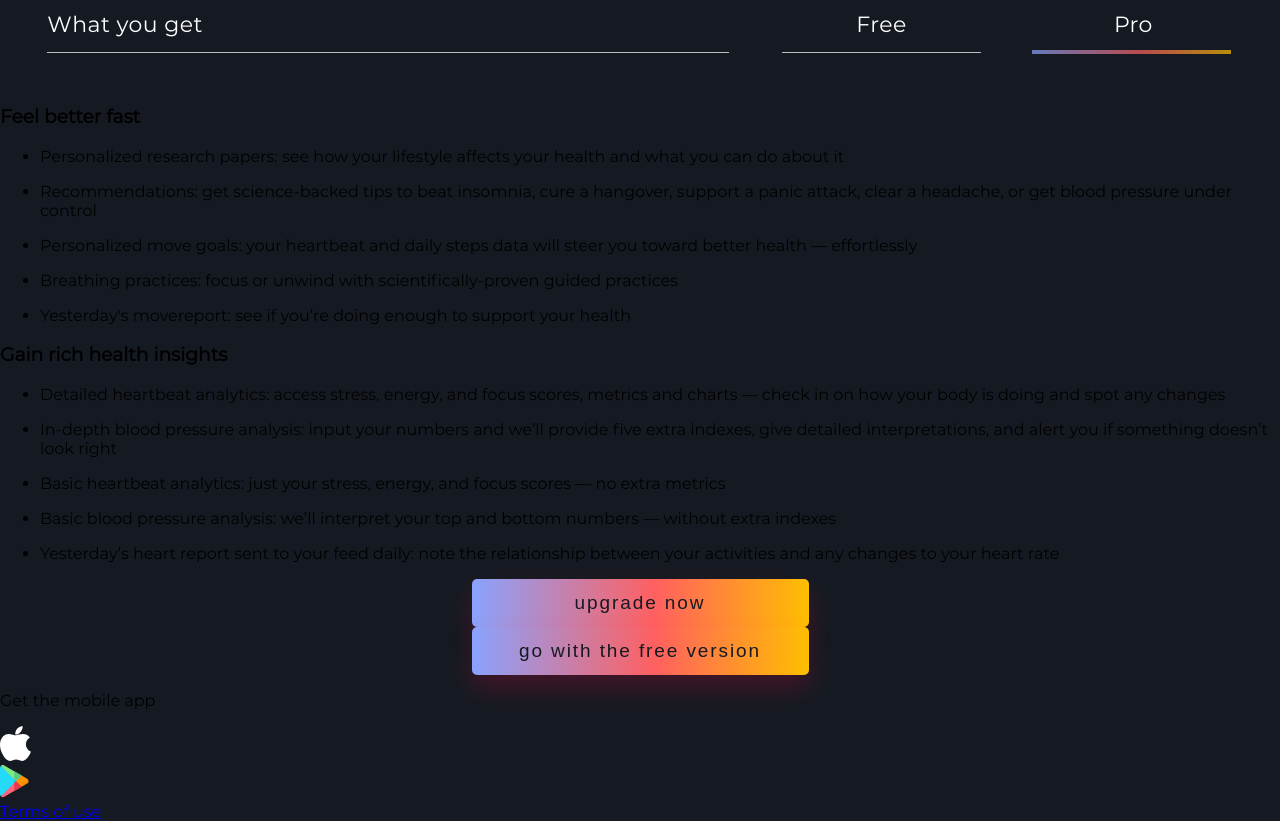
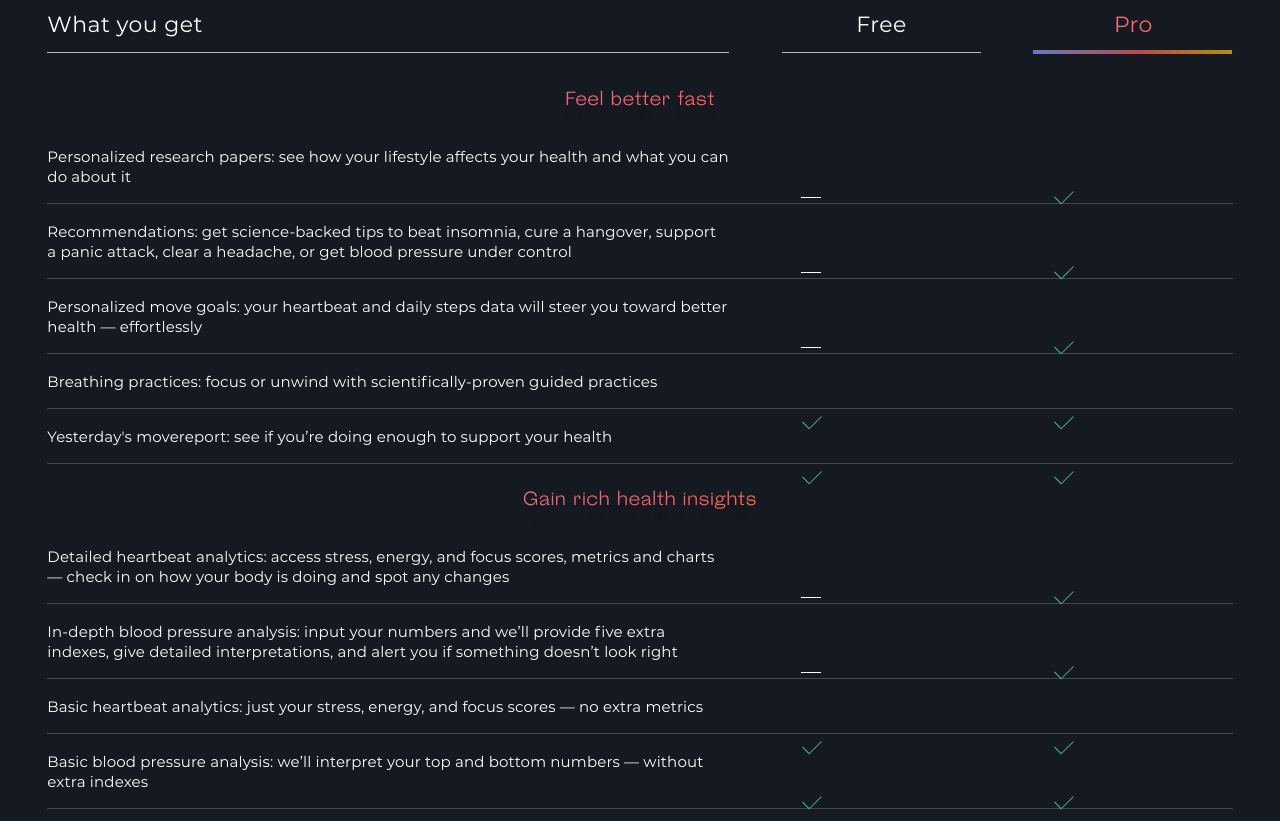
Before and after one commit to kokinz/Welltory, a React (Create React App) app: page / in a window 1280 px wide. Shown: the part 740-1561 px from the top of the page. Built offline with nearby package versions, Linux system fonts and the light colour scheme.

Commit message:
checks done

```diff
--- a/public/css/style.css
+++ b/public/css/style.css
@@ -8,7 +8,7 @@
 
 @font-face {
   font-family: "Steinbeck";
-  font-weight: 700;
+  font-weight: 400;
   font-style: normal;
   font-display: swap;
   src: local("Steinbeck"), url("../fonts/steinbeck-regular.woff2") format("woff2"), url("../fonts/steinbeck-regular.woff") format("woff");
--- a/src/components/main/main.jsx
+++ b/src/components/main/main.jsx
@@ -42,40 +42,40 @@ function Main() {
         <div className="tariff-plans__table table">
           <h3 className="table__header">Feel better fast</h3>
 
-          <ul className="table__list">
+          <ul className="table__list list">
             <li className="table__item">
               <p className="table__text">Personalized research papers: see how your lifestyle affects your health and what you can do about it</p>
 
-              <p className="table__free-check check"></p>
-              <p className="table__pro-check check table__pro-check--checked"></p>
+              <p className="table__check"></p>
+              <p className="table__check table__check--checked"></p>
             </li>
 
             <li className="table__item">
               <p className="table__text">Recommendations: get science-backed tips to beat insomnia, cure a hangover, support a panic attack, clear a headache, or get blood pressure under control</p>
 
-              <p className="table__free-check check"></p>
-              <p className="table__pro-check check table__pro-check--checked"></p>
+              <p className="table__check"></p>
+              <p className="table__check table__check--checked"></p>
             </li>
 
             <li className="table__item">
               <p className="table__text">Personalized move goals: your heartbeat and daily steps data will steer you toward better health — effortlessly</p>
 
-              <p className="table__free-check check"></p>
-              <p className="table__pro-check check table__pro-check--checked"></p>
+              <p className="table__check"></p>
+              <p className="table__check table__check--checked"></p>
             </li>
 
             <li className="table__item">
               <p className="table__text">Breathing practices: focus or unwind with scientifically-proven guided practices</p>
 
-              <p className="table__free-check check table__free-check--checked"></p>
-              <p className="table__pro-check check table__pro-check--checked"></p>
+              <p className="table__check table__check--checked"></p>
+              <p className="table__check table__check--checked"></p>
             </li>
 
             <li className="table__item">
               <p className="table__text">Yesterday's movereport: see if you’re doing enough to support your health</p>
 
-              <p className="table__free-check check table__free-check--checked"></p>
-              <p className="table__pro-check check table__pro-check--checked"></p>
+              <p className="table__check table__check--checked"></p>
+              <p className="table__check table__check--checked"></p>
             </li>
           </ul>
         </div>
@@ -83,40 +83,40 @@ function Main() {
         <div className="tariff-plans__table table">
           <h3 className="table__header">Gain rich health insights</h3>
 
-          <ul className="table__list">
+          <ul className="table__list list">
             <li className="table__item">
               <p className="table__text">Detailed heartbeat analytics: access stress, energy, and focus scores, metrics and charts — check in on how your body is doing and spot any changes</p>
 
-              <p className="table__free-check check"></p>
-              <p className="table__pro-check check table__pro-check--checked"></p>
+              <p className="table__check"></p>
+              <p className="table__check table__check--checked"></p>
             </li>
 
             <li className="table__item">
               <p className="table__text">In-depth blood pressure analysis: input your numbers and we’ll provide five extra indexes, give detailed interpretations, and alert you if something doesn’t look right</p>
 
-              <p className="table__free-check check"></p>
-              <p className="table__pro-check check table__pro-check--checked"></p>
+              <p className="table__check"></p>
+              <p className="table__check table__check--checked"></p>
             </li>
 
             <li className="table__item">
               <p className="table__text">Basic heartbeat analytics: just your stress, energy, and focus scores — no extra metrics</p>
 
-              <p className="table__free-check check table__free-check--checked"></p>
-              <p className="table__pro-check check table__pro-check--checked"></p>
+              <p className="table__check table__check--checked"></p>
+              <p className="table__check table__check--checked"></p>
             </li>
 
             <li className="table__item">
               <p className="table__text">Basic blood pressure analysis: we’ll interpret your top and bottom numbers — without extra indexes </p>
 
-              <p className="table__free-check check table__free-check--checked"></p>
-              <p className="table__pro-check check table__pro-check--checked"></p>
+              <p className="table__check table__check--checked"></p>
+              <p className="table__check table__check--checked"></p>
             </li>
 
             <li className="table__item">
               <p className="table__text">Yesterday’s heart report sent to your feed daily: note the relationship between your activities and any changes to your heart rate</p>
 
-              <p className="table__free-check check table__free-check--checked"></p>
-              <p className="table__pro-check check table__pro-check--checked"></p>
+              <p className="table__check table__check--checked"></p>
+              <p className="table__check table__check--checked"></p>
             </li>
           </ul>
         </div>
--- a/src/components/main/main.scss
+++ b/src/components/main/main.scss
@@ -170,7 +170,6 @@
 .tariff-plans__subheaders {
   display: flex;
   justify-content: space-between;
-  flex-wrap: wrap;
 
   padding: 11px 3.7%;
 
@@ -186,6 +185,8 @@
   width: 57.5%;
   height: 41px;
 
+  margin-bottom: 0;
+
   &--free {
     width: 16.75%;
 
@@ -196,6 +197,10 @@
     width: 16.75%;
 
     text-align: center;
+
+    background: linear-gradient(91.33deg, #89A3FF 0%, #FF6060 54.17%, #FFBF00 100%);
+    -webkit-background-clip: text;
+    -webkit-text-fill-color: transparent;
   }
 
   &::before {
@@ -216,8 +221,97 @@
   &--pro::before {
     height: 4px;
     bottom: -1px;
-    left: -2px;
+    left: -1px;
 
     background: linear-gradient(91.33deg, #89A3FF 0%, #FF6060 54.17%, #FFBF00 100%);
   }
 }
+
+.table__header {
+  margin-top: 24px;
+
+  font-family: 'Steinbeck', 'Tahoma', sans-serif;
+  font-style: normal;
+  font-weight: 400;
+  font-size: 19px;
+  line-height: 22px;
+
+  text-align: center;
+  letter-spacing: 0.02em;
+
+  mix-blend-mode: normal;
+  text-shadow: 0px 13.2985px 26.5969px rgba(255, 0, 63, 0.2);
+  background: linear-gradient(91.33deg, #89A3FF 0%, #FF6060 54.17%, #FFBF00 100%);
+  -webkit-background-clip: text;
+  -webkit-text-fill-color: transparent;
+}
+
+.table__item {
+  position: relative;
+  display: flex;
+  justify-content: space-between;
+
+  padding: 3px 3.7% 2px;
+
+  &::before {
+    position: absolute;
+    content: "";
+
+    bottom: 0;
+    left: 3.7%;
+    right: 3.7%;
+    height: 1px;
+
+    background-color: #FFFFFF;
+    opacity: 0.2;
+  }
+}
+
+.table__text {
+  width: 57.5%;
+
+  font-size: 15px;
+  line-height: 20px;
+  letter-spacing: 0.01em;
+
+  color: #FFFFFF;
+}
+
+.table__check {
+  position: relative;
+  width: 16.7%;
+
+  &::before {
+    position: absolute;
+    content: "";
+
+    width: 20px;
+    height: 1px;
+    left: 18px;
+    top: 49px;
+
+    background: #FFFFFF;
+  }
+
+  &--checked::before {
+    width: 10px;
+    left: 18px;
+    top: 52px;
+
+    background: #52B692;
+    transform: rotate(45deg);
+  }
+
+  &--checked::after {
+    position: absolute;
+    content: "";
+
+    width: 1px;
+    height: 17px;
+    left: 32px;
+    top: 41px;
+
+    background: #52B692;
+    transform: rotate(45deg);
+  }
+}
```
